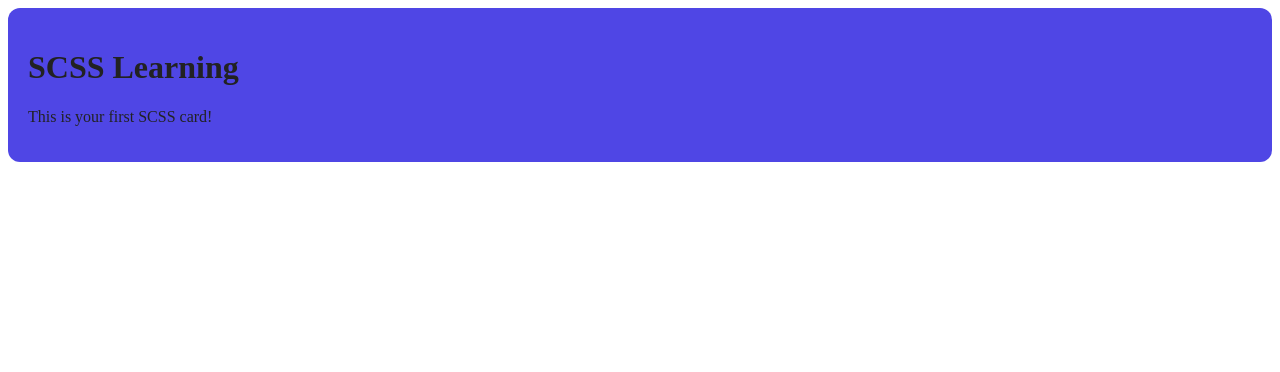
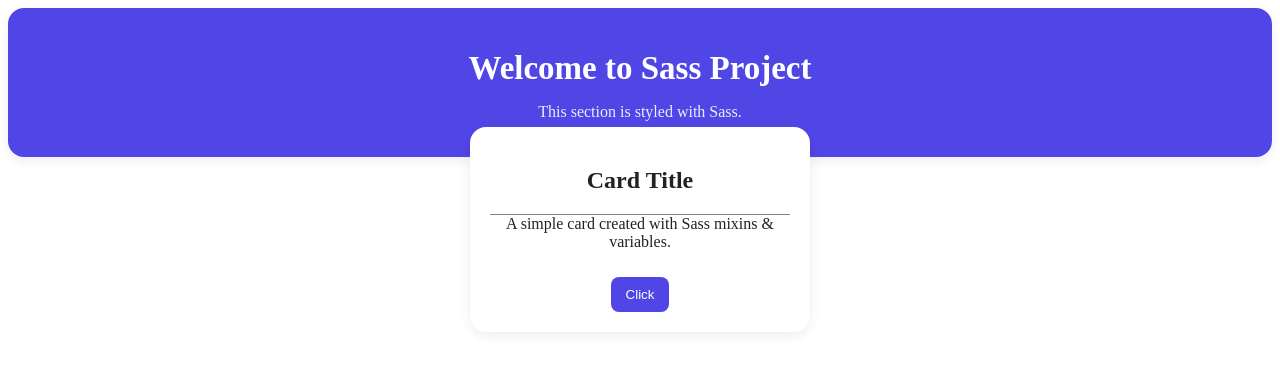
Before and after one commit to rakibul2242/learn-scss, a website: page index.html in a window 1280 px wide. Drawn offline with nearby package versions, Linux system fonts and the light colour scheme; files that its build step writes are made by us from their sources.

Commit message:
scss learn done

```diff
--- a/index.html
+++ b/index.html
@@ -1,6 +1,25 @@
-<link rel="stylesheet" href="scss/main.css">
+<!DOCTYPE html>
+<html lang="en">
 
-<div class="card">
-    <h1>SCSS Learning</h1>
-    <p>This is your first SCSS card!</p>
-</div>
+<head>
+    <meta charset="UTF-8">
+    <title>Sass Project</title>
+    <link rel="stylesheet" href="css/main.css">
+</head>
+
+<body>
+
+    <div class="hero">
+        <h1>Welcome to Sass Project</h1>
+        <p>This section is styled with Sass.</p>
+    </div>
+
+    <div class="card">
+        <h2>Card Title</h2>
+        <p>A simple card created with Sass mixins & variables.</p>
+        <button>Click</button>
+    </div>
+
+</body>
+
+</html>
--- a/scss/main.scss
+++ b/scss/main.scss
@@ -1,10 +1,110 @@
-// scss/main.scss
+/* VARIABLES */
 $primary: #4f46e5;
 $text: #222;
+$size1: 200px;
+
+/* MIXINS */
+@mixin box {
+  border-radius: 16px;
+  padding: 20px !important;
+  box-shadow: 0 4px 12px rgba(0, 0, 0, 0.07);
+}
+
+/* NESTING */
+.hero {
+  @include box;
+  background: $primary;
+  color: white;
+  padding: 40px;
+  text-align: center;
+
+  h1 {
+    font-size: 32px;
+    margin-bottom: 10px;
+  }
+
+  h1 {
+    font-size: 33px;
+
+    &:hover {
+      opacity: 0.9;
+      cursor: pointer;
+    }
+  }
+
+  p {
+    opacity: 0.9;
+  }
+}
 
 .card {
-  background: $primary;
+  @include box;
+  background: white;
   color: $text;
-  padding: 20px;
-  border-radius: 12px;
+  margin-top: -30px;
+  width: 300px;
+  margin-left: auto;
+  margin-right: auto;
+  text-align: center;
+
+  button {
+    background: $primary;
+    color: white;
+    padding: 10px 15px;
+    border-radius: 8px;
+    margin-top: 10px;
+    border: 0;
+    cursor: pointer;
+
+    &:hover {
+      opacity: 0.9;
+    }
+  }
 }
+
+// ul > {
+//   li {
+//     list-style-type: none;
+//   }
+//   &:hover {
+//     opacity: 0.9;
+//   }
+// }
+
+h2 {
+  + p {
+    border-top: 1px solid gray;
+  }
+}
+
+p {
+  ~ {
+    span {
+      opacity: 0.8;
+    }
+  }
+}
+
+.circle {
+  $size: $size1;
+  width: $size;
+  height: $size;
+  border-radius: $size * 0.5;
+}
+
+.square {
+  $size: 100px;
+  width: $size;
+  height: $size;
+}
+
+// placeholder se;llector
+
+.alert:hover,
+%strong-alert {
+  font-weight: bold;
+}
+
+%strong-alert:hover {
+  color: red;
+}
```
Also changed, not shown: css/main.css, 1 other file.
